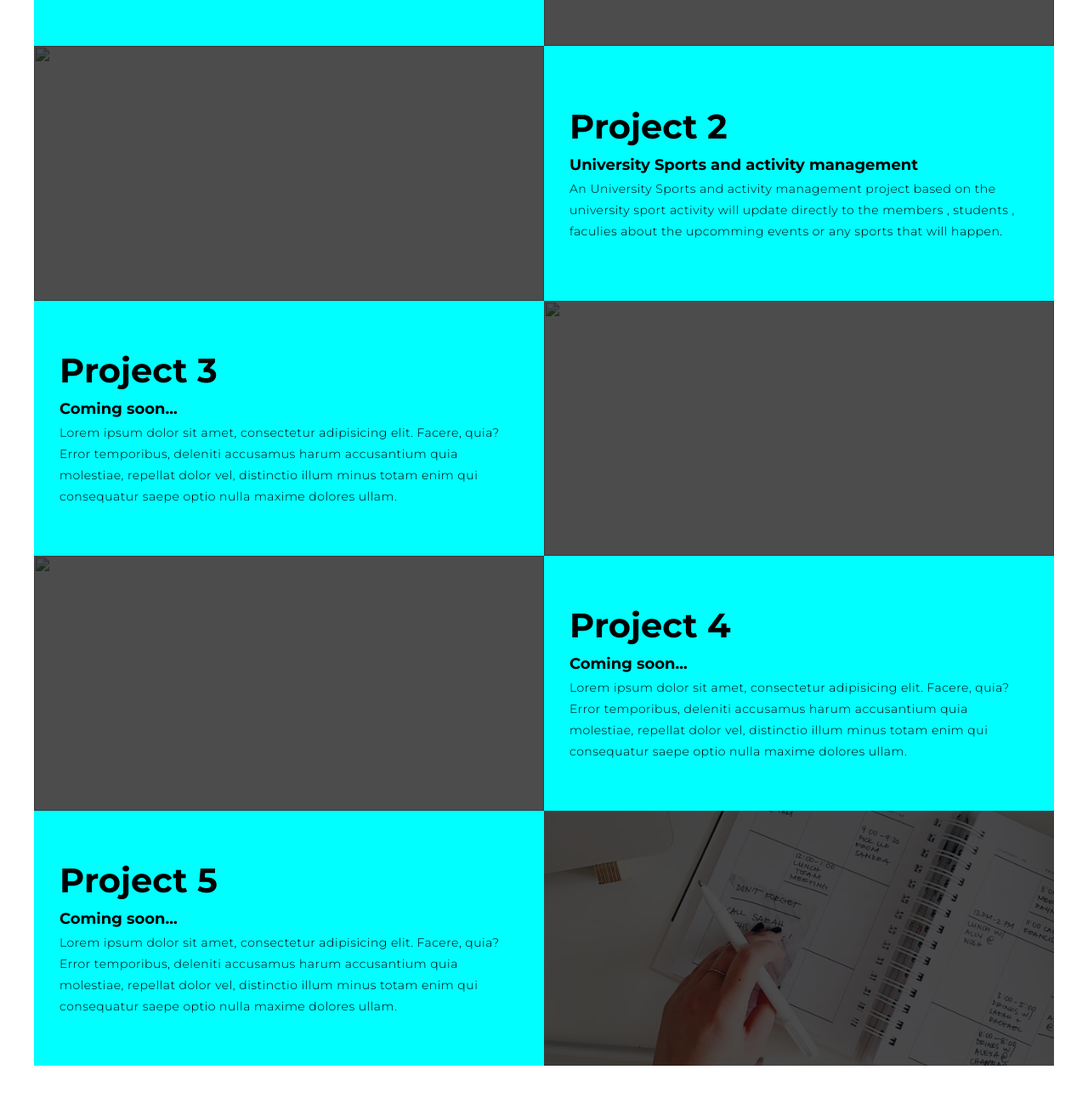
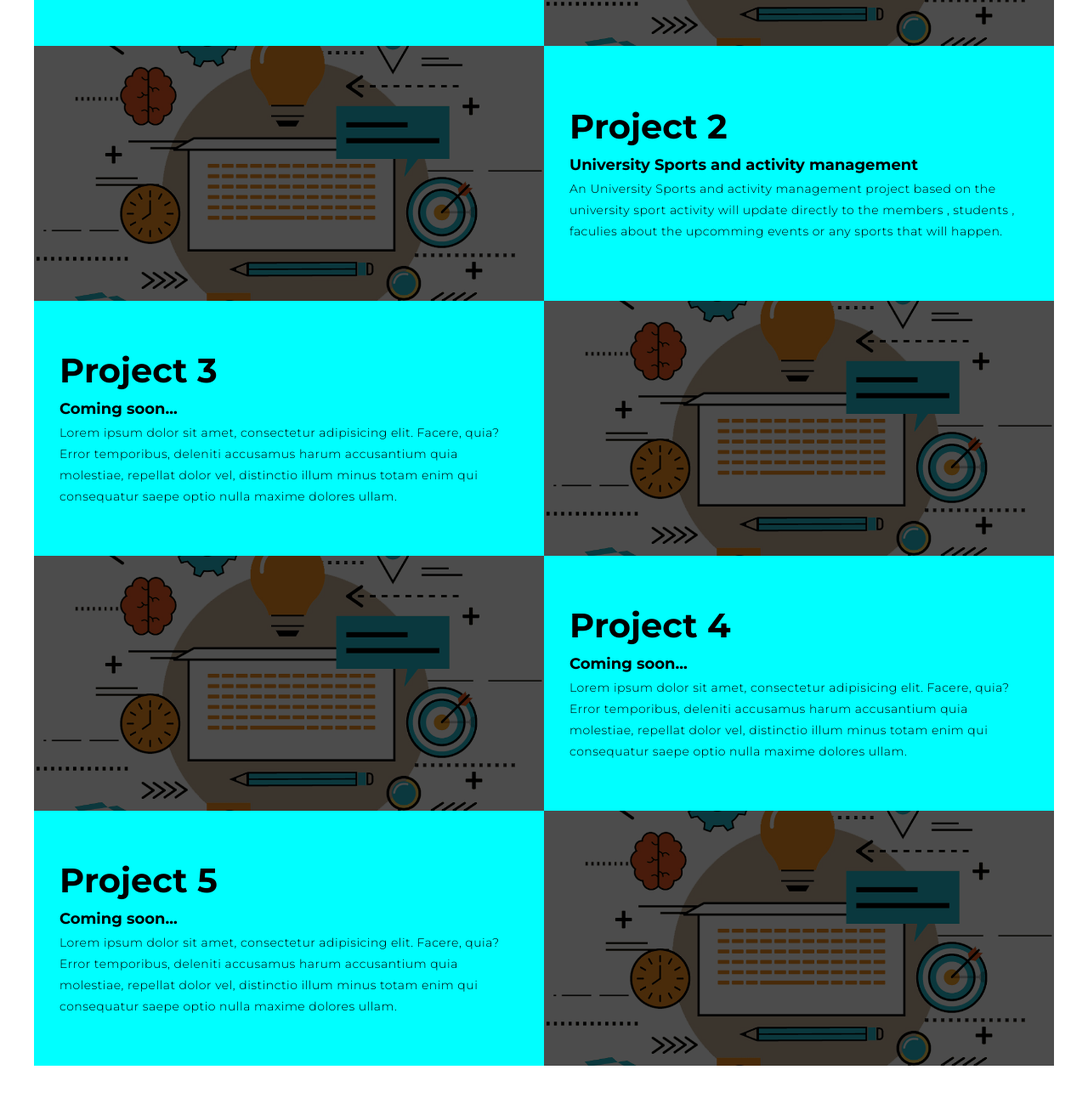
Before and after one commit to intmain10/mega.Github.io, a plain HTML site: page index.html in a window 1280 px wide. Shown: the part 2249-3541 px from the top of the page at 85% size. Drawn offline with Linux system fonts and the light colour scheme; files whose address does not match are found by name.

Commit message:
Update index.html

```diff
--- a/index.html
+++ b/index.html
@@ -89,7 +89,7 @@
                         </p>
                     </div>
                     <div class="project-img">
-                        <img src="./new/img-1.png" alt="">
+                        <img src="pic.png" alt="">
                     </div>
                 </div>
                 <div class="project-item">
@@ -99,7 +99,7 @@
                         <p>An University Sports and activity management project based on the university sport activity will update directly to the members , students , faculies about the upcomming events or any sports that will happen.</p>
                     </div>
                     <div class="project-img">
-                        <img src="./new/img-1.png" alt="">
+                        <img src="pic.png" alt="">
                     </div>
                 </div>
                 <div class="project-item">
@@ -110,7 +110,7 @@
                             maxime dolores ullam.</p>
                     </div>
                     <div class="project-img">
-                        <img src="./new/img-1.png" alt="">
+                        <img src="pic.png" alt="">
                     </div>
                 </div>
                 <div class="project-item">
@@ -121,7 +121,7 @@
                             maxime dolores ullam.</p>
                     </div>
                     <div class="project-img">
-                        <img src="./new/img-1.png" alt="">
+                        <img src="pic.png" alt="">
                     </div>
                 </div>
                 <div class="project-item">
@@ -132,7 +132,7 @@
                             maxime dolores ullam.</p>
                     </div>
                     <div class="project-img">
-                        <img src="img-1.png" alt="">
+                        <img src="pic.png" alt="">
                     </div>
                 </div>
             </div>
```
